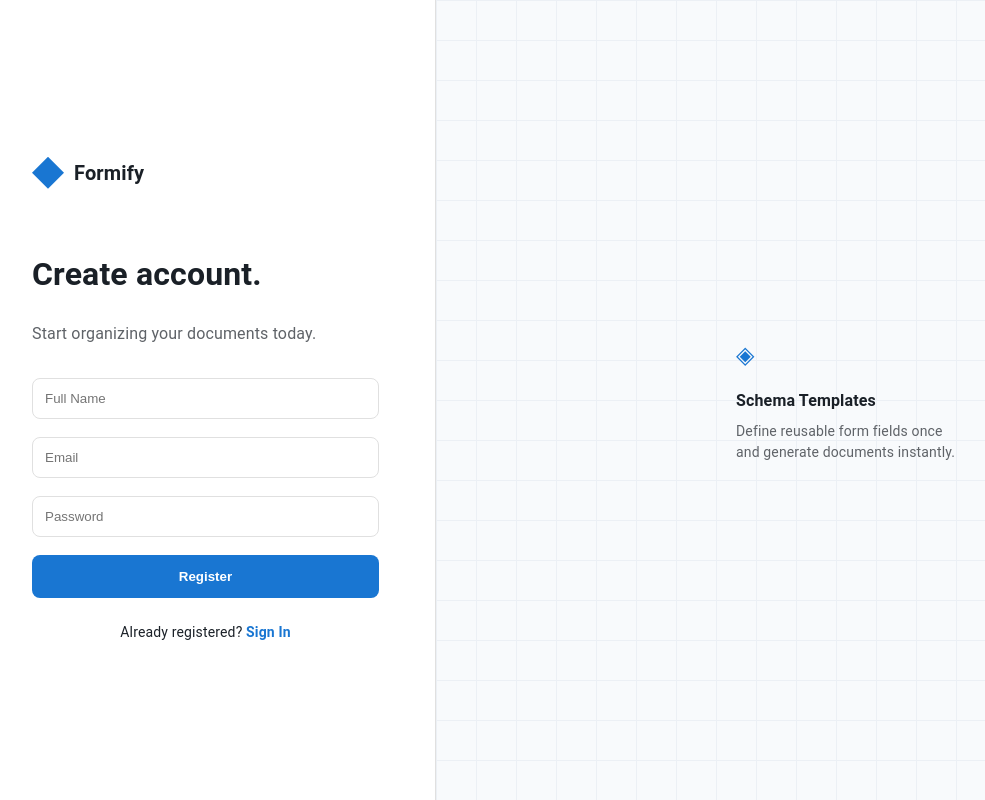
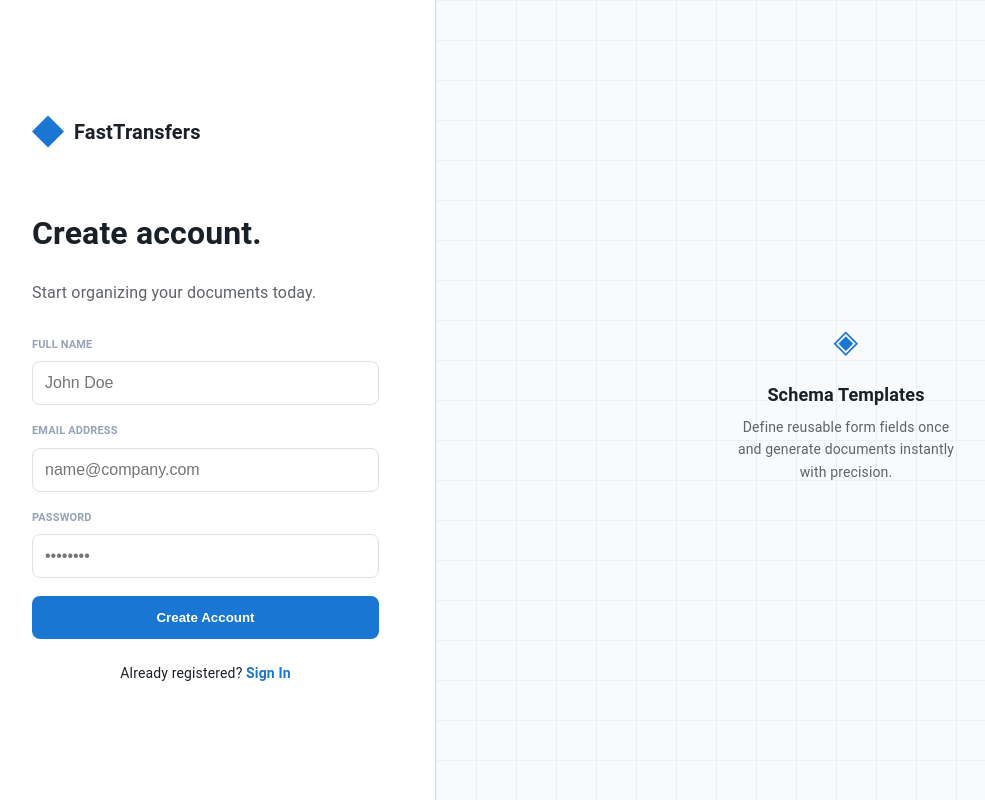
Before and after one commit to Torgbe-Desmond/formify-it, a React (Create React App) app in the folder src/: page /register in a window 1280 px wide. Shown: the whole page, without its empty margins (24-1009 px from the left). Built offline with nearby package versions, Linux system fonts and the light colour scheme; the HTML template or start-up script is replaced by a standard one; what liquidjs would draw is missing.

Commit message:
fixed login,register and landing page ui

```diff
--- a/src/pages/Landing.js
+++ b/src/pages/Landing.js
@@ -1,12 +1,24 @@
 import { useNavigate } from 'react-router-dom';
+import { useState, useEffect } from 'react';
 
-/* ─── Styles (Original Layout + New Theme Colors) ─────────────────────────── */
+const Landing = () => {
+  const navigate = useNavigate();
+  const [isMobile, setIsMobile] = useState(window.innerWidth < 768);
+
+  // Handle window resizing for responsive adjustments
+  useEffect(() => {
+    const handleResize = () => setIsMobile(window.innerWidth < 768);
+    window.addEventListener('resize', handleResize);
+    return () => window.removeEventListener('resize', handleResize);
+  }, []);
+
+  /* ─── Responsive Styles ─────────────────────────────────────────────────── */
   const S = {
     root: {
       minHeight: '100vh',
-    background: '#f4f6f8', // Theme: background.default
-    fontFamily: '"Roboto", "Helvetica", "Arial", sans-serif', // Theme: Typography
-    color: '#1a2027', // Theme: text.primary
+      background: '#f4f6f8',
+      fontFamily: '"Roboto", "Helvetica", "Arial", sans-serif',
+      color: '#1a2027',
       overflowX: 'hidden',
     },
 
@@ -15,7 +27,7 @@ const S = {
       display: 'flex',
       alignItems: 'center',
       justifyContent: 'space-between',
-    padding: '24px 64px',
+      padding: isMobile ? '16px 20px' : '24px 64px',
       position: 'relative',
       zIndex: 10,
       background: '#ffffff',
@@ -25,7 +37,7 @@ const S = {
     brandMark: {
       width: 28,
       height: 28,
-    background: '#1976d2', // Theme: primary.main
+      background: '#1976d2',
       clipPath: 'polygon(50% 0%, 100% 50%, 50% 100%, 0% 50%)',
     },
     brandName: {
@@ -34,11 +46,11 @@ const S = {
       color: '#1a2027',
       letterSpacing: '0.02em',
     },
-  navLinks: { display: 'flex', alignItems: 'center', gap: '8px' },
+    navLinks: { display: 'flex', alignItems: 'center', gap: isMobile ? '4px' : '8px' },
     navBtn: {
-    padding: '9px 22px',
+      padding: isMobile ? '8px 14px' : '9px 22px',
       borderRadius: '8px',
-    fontSize: '13px',
+      fontSize: isMobile ? '12px' : '13px',
       fontWeight: 600,
       cursor: 'pointer',
       fontFamily: '"Roboto", sans-serif',
@@ -47,7 +59,7 @@ const S = {
     navBtnGhost: {
       background: 'transparent',
       border: '1px solid #e0e0e0',
-    color: '#5f6368', // Theme: text.secondary
+      color: '#5f6368',
     },
     navBtnPrimary: {
       background: '#1976d2',
@@ -62,22 +74,22 @@ const S = {
       flexDirection: 'column',
       alignItems: 'center',
       textAlign: 'center',
-    padding: '100px 64px 80px',
+      padding: isMobile ? '60px 24px 40px' : '100px 64px 80px',
     },
     gridBg: {
       position: 'absolute',
       inset: 0,
       backgroundImage:
         'linear-gradient(#e0e0e0 1px, transparent 1px), linear-gradient(90deg, #e0e0e0 1px, transparent 1px)',
-    backgroundSize: '56px 56px',
+      backgroundSize: isMobile ? '40px 40px' : '56px 56px',
       maskImage: 'radial-gradient(ellipse 80% 60% at 50% 40%, black 40%, transparent 100%)',
       opacity: 0.5,
     },
     glowOrb: {
       position: 'absolute',
-    width: '600px',
-    height: '300px',
-    background: 'radial-gradient(ellipse, rgba(25, 118, 210, 0.05) 0%, transparent 70%)',
+      width: isMobile ? '300px' : '600px',
+      height: isMobile ? '150px' : '300px',
+      background: 'radial-gradient(ellipse, rgba(25, 118, 210, 0.08) 0%, transparent 70%)',
       top: '0px',
       left: '50%',
       transform: 'translateX(-50%)',
@@ -93,22 +105,22 @@ const S = {
       border: '1px solid rgba(25, 118, 210, 0.2)',
       borderRadius: '20px',
       padding: '6px 16px',
-    fontSize: '11px',
+      fontSize: '10px',
       fontWeight: 700,
       color: '#1976d2',
       letterSpacing: '0.08em',
       textTransform: 'uppercase',
-    marginBottom: '32px',
+      marginBottom: '24px',
     },
     eyebrowDot: { width: 6, height: 6, borderRadius: '50%', background: '#1976d2' },
     heroTitle: {
       position: 'relative',
       zIndex: 1,
-    fontSize: 'clamp(48px, 6vw, 80px)',
+      fontSize: isMobile ? '36px' : 'clamp(48px, 6vw, 80px)',
       fontWeight: 800,
-    lineHeight: 1.1,
+      lineHeight: 1.15,
       color: '#1a2027',
-    marginBottom: '28px',
+      marginBottom: '20px',
       maxWidth: '900px',
       letterSpacing: '-0.02em',
     },
@@ -116,13 +128,21 @@ const S = {
     heroSub: {
       position: 'relative',
       zIndex: 1,
-    fontSize: '18px',
+      fontSize: isMobile ? '16px' : '18px',
       color: '#5f6368',
-    lineHeight: 1.7,
+      lineHeight: 1.6,
       maxWidth: '520px',
-    marginBottom: '52px',
+      marginBottom: '40px',
     },
-  ctaRow: { position: 'relative', zIndex: 1, display: 'flex', gap: '12px' },
+    ctaRow: {
+      position: 'relative',
+      zIndex: 1,
+      display: 'flex',
+      flexDirection: isMobile ? 'column' : 'row',
+      gap: '12px',
+      width: isMobile ? '100%' : 'auto',
+      maxWidth: isMobile ? '300px' : 'none'
+    },
     ctaPrimary: {
       padding: '16px 36px',
       background: '#1976d2',
@@ -131,10 +151,9 @@ const S = {
       borderRadius: '8px',
       fontSize: '14px',
       fontWeight: 700,
-    textTransform: 'none',
       cursor: 'pointer',
-    transition: 'all 0.2s',
       boxShadow: '0 4px 14px rgba(25, 118, 210, 0.25)',
+      width: isMobile ? '100%' : 'auto'
     },
     ctaSecondary: {
       padding: '16px 32px',
@@ -145,11 +164,15 @@ const S = {
       fontSize: '14px',
       fontWeight: 600,
       cursor: 'pointer',
-    transition: 'all 0.2s',
+      width: isMobile ? '100%' : 'auto'
     },
 
     /* Feature cards */
-  featuresSection: { padding: '0 64px 100px', position: 'relative', zIndex: 1 },
+    featuresSection: {
+      padding: isMobile ? '40px 20px 80px' : '0 64px 100px',
+      position: 'relative',
+      zIndex: 1
+    },
     sectionLabel: {
       textAlign: 'center',
       fontSize: '11px',
@@ -157,49 +180,57 @@ const S = {
       letterSpacing: '0.12em',
       textTransform: 'uppercase',
       color: '#94a3b8',
-    marginBottom: '40px',
+      marginBottom: '32px',
     },
     cardsGrid: {
       display: 'grid',
-    gridTemplateColumns: 'repeat(3, 1fr)',
+      gridTemplateColumns: isMobile ? '1fr' : 'repeat(3, 1fr)',
       gap: '20px',
       maxWidth: '1000px',
       margin: '0 auto',
     },
     card: {
       background: '#ffffff',
-    padding: '36px 32px',
+      padding: '32px',
       borderRadius: '12px',
       border: '1px solid #e0e0e0',
       boxShadow: '0px 2px 4px rgba(0,0,0,0.02)',
-    transition: 'transform 0.2s, box-shadow 0.2s',
     },
-  cardIcon: { fontSize: '24px', color: '#1976d2', marginBottom: '20px', display: 'block' },
+    cardIcon: { fontSize: '24px', color: '#1976d2', marginBottom: '16px', display: 'block' },
     cardTitle: { fontSize: '18px', color: '#1a2027', marginBottom: '10px', fontWeight: 700 },
     cardDesc: { fontSize: '14px', color: '#5f6368', lineHeight: 1.6 },
 
     /* Footer */
-  footer: { borderTop: '1px solid #e0e0e0', padding: '28px 64px', display: 'flex', justifyContent: 'space-between', background: '#ffffff' },
+    footer: {
+      borderTop: '1px solid #e0e0e0',
+      padding: isMobile ? '24px 20px' : '28px 64px',
+      display: 'flex',
+      flexDirection: isMobile ? 'column' : 'row',
+      justifyContent: 'space-between',
+      alignItems: isMobile ? 'center' : 'center',
+      gap: isMobile ? '16px' : '0',
+      background: '#ffffff'
+    },
     footerBrand: { display: 'flex', alignItems: 'center', gap: '8px' },
     footerMark: { width: 18, height: 18, background: '#1976d2', clipPath: 'polygon(50% 0%, 100% 50%, 50% 100%, 0% 50%)', opacity: 0.8 },
-  footerText: { fontSize: '12px', color: '#94a3b8' },
+    footerText: { fontSize: '12px', color: '#94a3b8', textAlign: isMobile ? 'center' : 'left' },
   };
 
   const features = [
-  { icon: '◈', title: 'Schema Templates', desc: 'Define reusable form fields with YAML. Write your HTML layout once, fill it forever.' },
-//   { icon: '⬡', title: 'Offline First', desc: 'Every change is saved locally. When connectivity returns, everything syncs automatically.' },
-//   { icon: '◇', title: 'Structured Docs', desc: 'Project → Folder → File. Navigate with breadcrumbs. Export any document to PDF.' },
-  { icon: '⬘', title: 'Rich Text', desc: 'Bold, italic, lists — inline rich text in any form field via Tiptap.' },
-  { icon: '○', title: 'Live Preview', desc: 'See your rendered HTML document update in real time as you fill in the form.' },
-  { icon: '△', title: 'Team Ready', desc: 'JWT-secured accounts. Each user owns their projects independently.' },
+    { icon: '◈', title: 'Schema Templates', desc: 'Define reusable form fields with YAML once, fill it forever.' },
+    // { icon: '⬡', title: 'Offline First', desc: 'Every change is saved locally. Syncs automatically when back online.' },
+    // { icon: '◇', title: 'Structured Docs', desc: 'Project → Folder → File logic. Export any document to PDF.' },
+    { icon: '⬘', title: 'Rich Text', desc: 'Bold, italic, and lists — inline rich text via Tiptap.' },
+    { icon: '○', title: 'Live Preview', desc: 'See your rendered HTML document update in real time.' },
+    { icon: '△', title: 'Team Ready', desc: 'JWT-secured accounts with independent user projects.' },
   ];
 
-const Landing = () => {
-  const navigate = useNavigate();
   return (
     <div style={S.root}>
       <nav style={S.nav}>
-        <div style={S.brand}><div style={S.brandMark}/><span style={S.brandName}>Formify</span></div>
+        <div style={S.brand}>
+          <div style={S.brandMark}/><span style={S.brandName}>FastTransfers</span>
+        </div>
         <div style={S.navLinks}>
           <button style={{...S.navBtn, ...S.navBtnGhost}} onClick={() => navigate('/login')}>Sign in</button>
           <button style={{...S.navBtn, ...S.navBtnPrimary}} onClick={() => navigate('/register')}>Get started</button>
@@ -208,9 +239,9 @@ const Landing = () => {
 
       <section style={S.hero}>
         <div style={S.gridBg}/><div style={S.glowOrb}/>
-        <div style={S.eyebrow}><span style={S.eyebrowDot}/>Document management, simplified</div>
+        <div style={S.eyebrow}><span style={S.eyebrowDot}/>Document management</div>
         <h1 style={S.heroTitle}>Your documents,<br/><span style={S.heroTitleAccent}>reliably</span> structured.</h1>
-        <p style={S.heroSub}>Define templates once. Fill forms. Get polished documents — all synced across devices, even offline.</p>
+        <p style={S.heroSub}>Define templates once. Fill forms. Get polished documents.</p>
         <div style={S.ctaRow}>
           <button style={S.ctaPrimary} onClick={() => navigate('/login')}>Go to app →</button>
           <button style={S.ctaSecondary} onClick={() => navigate('/register')}>Create account</button>
@@ -231,8 +262,8 @@ const Landing = () => {
       </section>
 
       <footer style={S.footer}>
-        <div style={S.footerBrand}><div style={S.footerMark}/><span style={{...S.footerText, marginLeft: 4}}>Formify</span></div>
-        <span style={S.footerText}>Document management for teams.</span>
+        <div style={S.footerBrand}><div style={S.footerMark}/><span style={{...S.footerText, marginLeft: 4}}>FastTransfers</span></div>
+        <span style={S.footerText}>Document management for teams. © 2024</span>
       </footer>
     </div>
   );
--- a/src/pages/Login.js
+++ b/src/pages/Login.js
@@ -1,28 +1,20 @@
-import { useState } from 'react';
+import { useState, useEffect } from 'react';
 import { useNavigate, Link } from 'react-router-dom';
 import { useAppDispatch, useAppSelector } from '../hooks/useRedux';
 import { login } from '../store/slices/authSlice';
-
-const styles = {
-  root: { minHeight: '100vh', display: 'flex', background: '#f4f6f8', fontFamily: '"Roboto", sans-serif' },
-  leftPanel: { flex: '0 0 420px', display: 'flex', flexDirection: 'column', justifyContent: 'center', padding: '64px 56px', background: '#ffffff', borderRight: '1px solid #e0e0e0', zIndex: 1 },
-  rightPanel: { flex: 1, background: '#f8fafc', display: 'flex', alignItems: 'center', justifyContent: 'center', position: 'relative', overflow: 'hidden' },
-  brand: { display: 'flex', alignItems: 'center', gap: '10px', marginBottom: '40px' },
-  brandMark: { width: 32, height: 32, background: '#1976d2', clipPath: 'polygon(50% 0%, 100% 50%, 50% 100%, 0% 50%)' },
-  brandName: { fontSize: '20px', fontWeight: 700, color: '#1a2027' },
-  heading: { fontSize: '32px', fontWeight: 700, color: '#1a2027', marginBottom: '8px' },
-  subheading: { fontSize: '14px', color: '#5f6368', marginBottom: '32px' },
-  label: { fontSize: '11px', fontWeight: 700, textTransform: 'uppercase', color: '#94a3b8', marginBottom: '8px', display: 'block' },
-  input: { width: '100%', padding: '12px', border: '1px solid #e0e0e0', borderRadius: '8px', marginBottom: '20px', boxSizing: 'border-box', outline: 'none', transition: 'border-color 0.2s' },
-  submitBtn: { width: '100%', padding: '14px', background: '#1976d2', color: '#ffffff', border: 'none', borderRadius: '8px', fontWeight: 700, cursor: 'pointer' },
-  gridOverlay: { position: 'absolute', inset: 0, backgroundImage: 'linear-gradient(#e2e8f0 1px, transparent 1px), linear-gradient(90deg, #e2e8f0 1px, transparent 1px)', backgroundSize: '40px 40px', opacity: 0.5 },
-};
 
 const Login = () => {
   const dispatch = useAppDispatch();
   const navigate = useNavigate();
   const { loading, error } = useAppSelector((state) => state.auth);
   const [form, setForm] = useState({ email: '', password: '' });
+  const [isMobile, setIsMobile] = useState(window.innerWidth < 850);
+
+  useEffect(() => {
+    const handleResize = () => setIsMobile(window.innerWidth < 850);
+    window.addEventListener('resize', handleResize);
+    return () => window.removeEventListener('resize', handleResize);
+  }, []);
 
   const handleSubmit = async (e) => {
     e.preventDefault();
@@ -30,17 +22,108 @@ const Login = () => {
     if (res.meta.requestStatus === 'fulfilled') navigate('/');
   };
 
+  const styles = {
+    root: {
+      minHeight: '100vh',
+      display: 'flex',
+      background: '#f4f6f8',
+      fontFamily: '"Roboto", sans-serif'
+    },
+    leftPanel: {
+      flex: isMobile ? '1' : '0 0 420px',
+      display: 'flex',
+      flexDirection: 'column',
+      justifyContent: 'center',
+      padding: isMobile ? '40px 24px' : '64px 56px',
+      background: '#ffffff',
+      borderRight: isMobile ? 'none' : '1px solid #e0e0e0',
+      zIndex: 1
+    },
+    rightPanel: {
+      flex: 1,
+      display: isMobile ? 'none' : 'flex',
+      background: '#f8fafc',
+      alignItems: 'center',
+      justifyContent: 'center',
+      position: 'relative',
+      overflow: 'hidden'
+    },
+    brand: {
+      display: 'flex',
+      alignItems: 'center',
+      justifyContent: isMobile ? 'center' : 'flex-start',
+      gap: '10px',
+      marginBottom: '40px'
+    },
+    brandMark: {
+      width: 32,
+      height: 32,
+      background: '#1976d2',
+      clipPath: 'polygon(50% 0%, 100% 50%, 50% 100%, 0% 50%)'
+    },
+    brandName: { fontSize: '20px', fontWeight: 700, color: '#1a2027' },
+    heading: {
+      fontSize: isMobile ? '28px' : '32px',
+      fontWeight: 700,
+      color: '#1a2027',
+      marginBottom: '8px',
+      textAlign: isMobile ? 'center' : 'left'
+    },
+    subheading: {
+      fontSize: '14px',
+      color: '#5f6368',
+      marginBottom: '32px',
+      textAlign: isMobile ? 'center' : 'left'
+    },
+    label: {
+      fontSize: '11px',
+      fontWeight: 700,
+      textTransform: 'uppercase',
+      color: '#94a3b8',
+      marginBottom: '8px',
+      display: 'block'
+    },
+    input: {
+      width: '100%',
+      padding: '12px',
+      border: '1px solid #e0e0e0',
+      borderRadius: '8px',
+      marginBottom: '20px',
+      boxSizing: 'border-box',
+      outline: 'none',
+      fontSize: '16px' // Better for mobile zoom
+    },
+    submitBtn: {
+      width: '100%',
+      padding: '14px',
+      background: '#1976d2',
+      color: '#ffffff',
+      border: 'none',
+      borderRadius: '8px',
+      fontWeight: 700,
+      cursor: 'pointer',
+      fontSize: '15px'
+    },
+    gridOverlay: {
+      position: 'absolute',
+      inset: 0,
+      backgroundImage: 'linear-gradient(#e2e8f0 1px, transparent 1px), linear-gradient(90deg, #e2e8f0 1px, transparent 1px)',
+      backgroundSize: '40px 40px',
+      opacity: 0.5
+    },
+  };
+
   return (
     <div style={styles.root}>
       <div style={styles.leftPanel}>
-        <div style={styles.brand}><div style={styles.brandMark}/><span style={styles.brandName}>Formify</span></div>
+        <div style={styles.brand}><div style={styles.brandMark}/><span style={styles.brandName}>FastTransfers</span></div>
         <h1 style={styles.heading}>Welcome back.</h1>
         <p style={styles.subheading}>Sign in to access your documents.</p>
         <form onSubmit={handleSubmit}>
           <label style={styles.label}>Email</label>
-          <input style={styles.input} type="email" onChange={e => setForm({...form, email: e.target.value})} />
+          <input style={styles.input} type="email" onChange={e => setForm({...form, email: e.target.value})} required />
           <label style={styles.label}>Password</label>
-          <input style={styles.input} type="password" onChange={e => setForm({...form, password: e.target.value})} />
+          <input style={styles.input} type="password" onChange={e => setForm({...form, password: e.target.value})} required />
           {error && <div style={{color: '#d32f2f', fontSize: '13px', marginBottom: '16px'}}>{error}</div>}
           <button style={styles.submitBtn} disabled={loading}>{loading ? 'Signing in...' : 'Sign In'}</button>
         </form>
@@ -48,14 +131,16 @@ const Login = () => {
           Don't have an account? <Link to="/register" style={{color: '#1976d2', fontWeight: 600, textDecoration: 'none'}}>Register</Link>
         </div>
       </div>
+
       <div style={styles.rightPanel}>
         <div style={styles.gridOverlay} />
-        <div style={{zIndex: 1, padding: '40px', background: '#ffffff', borderRadius: '16px', border: '1px solid #e0e0e0', boxShadow: '0 10px 25px rgba(0,0,0,0.05)'}}>
-          <div style={{color: '#1976d2', fontWeight: 700, fontSize: '12px', marginBottom: '16px'}}>SYSTEM STATUS</div>
-          <div style={{fontSize: '14px', color: '#5f6368'}}>All services are operational. Cloud sync active.</div>
+        <div style={{zIndex: 1, padding: '40px', background: '#ffffff', borderRadius: '16px', border: '1px solid #e0e0e0', boxShadow: '0 10px 25px rgba(0,0,0,0.05)', maxWidth: '300px'}}>
+          <div style={{color: '#1976d2', fontWeight: 700, fontSize: '12px', marginBottom: '16px', letterSpacing: '0.1em'}}>SECURE LOGIN</div>
+          <div style={{fontSize: '14px', color: '#5f6368', lineHeight: 1.6}}>Your data is encrypted and synced across all your devices in real-time.</div>
         </div>
       </div>
     </div>
   );
 };
+
 export default Login;
--- a/src/pages/Register.js
+++ b/src/pages/Register.js
@@ -1,26 +1,20 @@
-import  { useState } from 'react';
+import { useState, useEffect } from 'react';
 import { useNavigate, Link } from 'react-router-dom';
 import { useAppDispatch, useAppSelector } from '../hooks/useRedux';
 import { register } from '../store/slices/authSlice';
-
-const styles = {
-  root: { minHeight: '100vh', display: 'flex', background: '#f4f6f8', fontFamily: '"Roboto", sans-serif' },
-  leftPanel: { flex: '0 0 460px', display: 'flex', flexDirection: 'column', justifyContent: 'center', padding: '64px 56px', background: '#ffffff', borderRight: '1px solid #e0e0e0' },
-  rightPanel: { flex: 1, background: '#f8fafc', display: 'flex', alignItems: 'center', justifyContent: 'center', position: 'relative' },
-  brand: { display: 'flex', alignItems: 'center', gap: '10px', marginBottom: '40px' },
-  brandMark: { width: 32, height: 32, background: '#1976d2', clipPath: 'polygon(50% 0%, 100% 50%, 50% 100%, 0% 50%)' },
-  brandName: { fontSize: '20px', fontWeight: 700, color: '#1a2027' },
-  heading: { fontSize: '32px', fontWeight: 700, marginBottom: '8px' },
-  input: { width: '100%', padding: '12px', border: '1px solid #e0e0e0', borderRadius: '8px', marginBottom: '18px', boxSizing: 'border-box' },
-  submitBtn: { width: '100%', padding: '14px', background: '#1976d2', color: '#ffffff', border: 'none', borderRadius: '8px', fontWeight: 700, cursor: 'pointer' },
-  gridOverlay: { position: 'absolute', inset: 0, backgroundImage: 'linear-gradient(#e2e8f0 1px, transparent 1px), linear-gradient(90deg, #e2e8f0 1px, transparent 1px)', backgroundSize: '40px 40px', opacity: 0.5 },
-};
 
 const Register = () => {
   const dispatch = useAppDispatch();
   const navigate = useNavigate();
   const { loading, error } = useAppSelector((state) => state.auth);
   const [form, setForm] = useState({ name: '', email: '', password: '' });
+  const [isMobile, setIsMobile] = useState(window.innerWidth < 850);
+
+  useEffect(() => {
+    const handleResize = () => setIsMobile(window.innerWidth < 850);
+    window.addEventListener('resize', handleResize);
+    return () => window.removeEventListener('resize', handleResize);
+  }, []);
 
   const handleSubmit = async (e) => {
     e.preventDefault();
@@ -28,32 +22,77 @@ const Register = () => {
     if (res.meta.requestStatus === 'fulfilled') navigate('/');
   };
 
+  const styles = {
+    root: { minHeight: '100vh', display: 'flex', background: '#f4f6f8', fontFamily: '"Roboto", sans-serif' },
+    leftPanel: {
+      flex: isMobile ? '1' : '0 0 460px',
+      display: 'flex',
+      flexDirection: 'column',
+      justifyContent: 'center',
+      padding: isMobile ? '40px 24px' : '64px 56px',
+      background: '#ffffff',
+      borderRight: isMobile ? 'none' : '1px solid #e0e0e0'
+    },
+    rightPanel: {
+      flex: 1,
+      display: isMobile ? 'none' : 'flex',
+      background: '#f8fafc',
+      alignItems: 'center',
+      justifyContent: 'center',
+      position: 'relative'
+    },
+    brand: {
+      display: 'flex',
+      alignItems: 'center',
+      justifyContent: isMobile ? 'center' : 'flex-start',
+      gap: '10px',
+      marginBottom: '40px'
+    },
+    brandMark: { width: 32, height: 32, background: '#1976d2', clipPath: 'polygon(50% 0%, 100% 50%, 50% 100%, 0% 50%)' },
+    brandName: { fontSize: '20px', fontWeight: 700, color: '#1a2027' },
+    heading: {
+      fontSize: isMobile ? '28px' : '32px',
+      fontWeight: 700,
+      marginBottom: '8px',
+      textAlign: isMobile ? 'center' : 'left'
+    },
+    label: { fontSize: '11px', fontWeight: 700, textTransform: 'uppercase', color: '#94a3b8', marginBottom: '8px', display: 'block' },
+    input: { width: '100%', padding: '12px', border: '1px solid #e0e0e0', borderRadius: '8px', marginBottom: '18px', boxSizing: 'border-box', fontSize: '16px' },
+    submitBtn: { width: '100%', padding: '14px', background: '#1976d2', color: '#ffffff', border: 'none', borderRadius: '8px', fontWeight: 700, cursor: 'pointer' },
+    gridOverlay: { position: 'absolute', inset: 0, backgroundImage: 'linear-gradient(#e2e8f0 1px, transparent 1px), linear-gradient(90deg, #e2e8f0 1px, transparent 1px)', backgroundSize: '40px 40px', opacity: 0.5 },
+  };
+
   return (
     <div style={styles.root}>
       <div style={styles.leftPanel}>
-        <div style={styles.brand}><div style={styles.brandMark}/><span style={styles.brandName}>Formify</span></div>
+        <div style={styles.brand}><div style={styles.brandMark}/><span style={styles.brandName}>FastTransfers</span></div>
         <h1 style={styles.heading}>Create account.</h1>
-        <p style={{color: '#5f6368', marginBottom: '32px'}}>Start organizing your documents today.</p>
+        <p style={{color: '#5f6368', marginBottom: '32px', textAlign: isMobile ? 'center' : 'left'}}>Start organizing your documents today.</p>
         <form onSubmit={handleSubmit}>
-          <input style={styles.input} placeholder="Full Name" onChange={e => setForm({...form, name: e.target.value})} />
-          <input style={styles.input} placeholder="Email" type="email" onChange={e => setForm({...form, email: e.target.value})} />
-          <input style={styles.input} placeholder="Password" type="password" onChange={e => setForm({...form, password: e.target.value})} />
+          <label style={styles.label}>Full Name</label>
+          <input style={styles.input} placeholder="John Doe" onChange={e => setForm({...form, name: e.target.value})} required />
+          <label style={styles.label}>Email Address</label>
+          <input style={styles.input} type="email" placeholder="name@company.com" onChange={e => setForm({...form, email: e.target.value})} required />
+          <label style={styles.label}>Password</label>
+          <input style={styles.input} type="password" placeholder="••••••••" onChange={e => setForm({...form, password: e.target.value})} required />
           {error && <div style={{color: '#d32f2f', fontSize: '13px', marginBottom: '16px'}}>{error}</div>}
-          <button style={styles.submitBtn} disabled={loading}>{loading ? 'Creating...' : 'Register'}</button>
+          <button style={styles.submitBtn} disabled={loading}>{loading ? 'Creating account...' : 'Create Account'}</button>
         </form>
         <div style={{marginTop: '24px', textAlign: 'center', fontSize: '14px'}}>
           Already registered? <Link to="/login" style={{color: '#1976d2', fontWeight: 600, textDecoration: 'none'}}>Sign In</Link>
         </div>
       </div>
+
       <div style={styles.rightPanel}>
         <div style={styles.gridOverlay} />
-        <div style={{zIndex: 1, padding: '40px', maxWidth: '300px'}}>
-            <div style={{fontSize: '24px', color: '#1976d2', marginBottom: '16px'}}>◈</div>
-            <div style={{fontWeight: 700, color: '#1a2027', marginBottom: '8px'}}>Schema Templates</div>
-            <div style={{color: '#5f6368', fontSize: '14px'}}>Define reusable form fields once and generate documents instantly.</div>
+        <div style={{zIndex: 1, padding: '40px', maxWidth: '300px', textAlign: 'center'}}>
+            <div style={{fontSize: '32px', color: '#1976d2', marginBottom: '16px'}}>◈</div>
+            <div style={{fontWeight: 700, color: '#1a2027', marginBottom: '8px', fontSize: '18px'}}>Schema Templates</div>
+            <div style={{color: '#5f6368', fontSize: '14px', lineHeight: 1.6}}>Define reusable form fields once and generate documents instantly with precision.</div>
         </div>
       </div>
     </div>
   );
 };
+
 export default Register;
```
Lines whose indentation alone changed are shown as unchanged.
